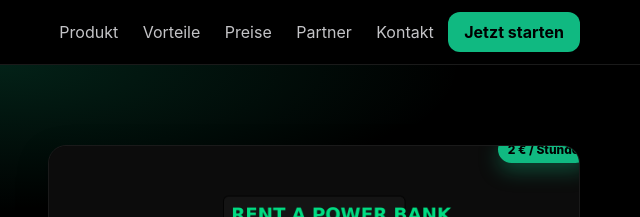
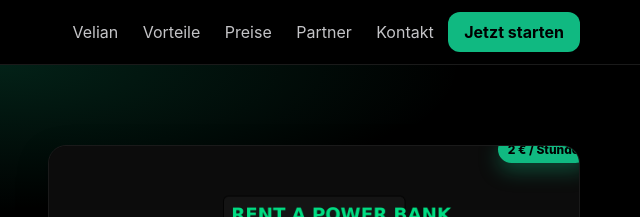
Before and after one commit to 2912niklas-hue/getvoltbox, a plain HTML site: page voltbox-website/index.html in a window 1280 px wide. Shown: the top 217 px of the page, 640-1280 px from the left. Drawn offline with Linux system fonts and the light colour scheme.

Commit message:
Update index.html

```diff
--- a/voltbox-website/index.html
+++ b/voltbox-website/index.html
@@ -21,7 +21,7 @@
         </div>
       </a>
       <nav class="desktop">
-        <a class="link" href="#produkt">Produkt</a>
+        <a class="link" href="#produkt">Velian</a>
         <a class="link" href="#vorteile">Vorteile</a>
         <a class="link" href="#preise">Preise</a>
         <a class="link" href="#partner">Partner</a>
```
